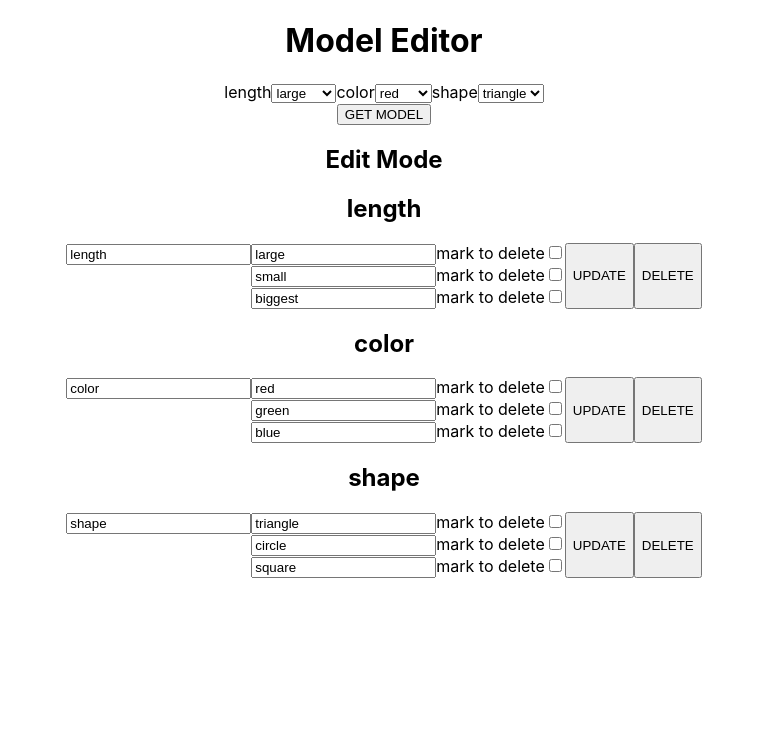
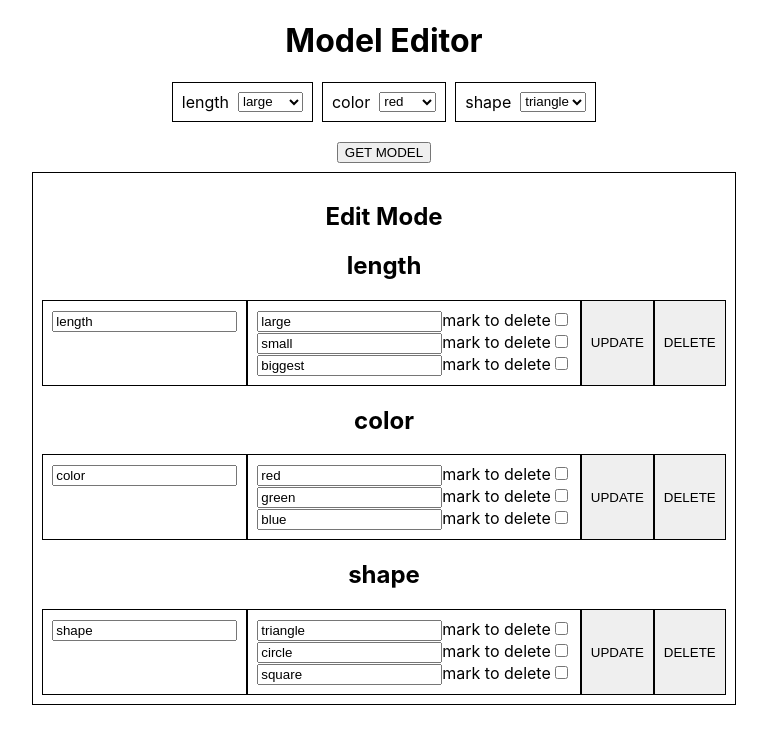
Before and after one commit to alyxmomsen/good-properties-editor, a React (Create React App) app: page / in a window 1280 px wide. Both pictures are taken after a click on the button "GET MODEL". Shown: the top 744 px of the page, without its empty margins (256-1023 px from the left). Built offline with nearby package versions, Linux system fonts and the light colour scheme.

Commit message:
prettier

```diff
--- a/src/App.tsx
+++ b/src/App.tsx
@@ -10,7 +10,7 @@ export interface Param {
 
   name: string;
 
-  type: 'string';
+  type: "string";
 }
 
 export interface ParamValue {
@@ -68,16 +68,19 @@ function EditModeParamView({
     { param: param, paramValues: [...model.paramValues] },
   );
 
-  const [paramValuesID, setParamValuesID_toDelete] = useState<number[]>([]);
+  const [paramValuesID_toDelete, setParamValuesID_toDelete] = useState<
+    number[]
+  >([]);
 
   // const paramValues: ParamValue[] = [];
 
-
-
   useEffect(() => {
-    dispatchLocalState({type:'update' , payload:{param , paramValues:model.paramValues}});
-    console.log('NESTED COMPONENT UPDATE' , Date.now());
-  } , [model ,param]);
+    dispatchLocalState({
+      type: "update",
+      payload: { param, paramValues: model.paramValues },
+    });
+    console.log("NESTED COMPONENT UPDATE", Date.now());
+  }, [model, param]);
 
   return (
     <div>
@@ -135,38 +138,40 @@ function EditModeParamView({
                   </label>
                   <input
                     onChange={(e) => {
-                      const isChecked = e.currentTarget.checked ;
+                      const isChecked = e.currentTarget.checked;
                       try {
-                        setParamValuesID_toDelete(current => {
-
+                        setParamValuesID_toDelete((current) => {
                           // console.log(isTrue);
 
-                          if(isChecked) {
-                            if(!current.includes(paramValue.id)) {
-                              return [...current , paramValue.id] ;
+                          if (isChecked) {
+                            if (!current.includes(paramValue.id)) {
+                              return [...current, paramValue.id];
+                            } else {
+                              return [...current];
                             }
-                            else {
-                              return [...current] ;
-                            }
-                          }
-                          else {
-                            if(current.includes(paramValue.id)) {
-                              return [...current.filter(elem => elem != paramValue.id )]
-                            }
-                            else {
-                              return [...current] ;
+                          } else {
+                            if (current.includes(paramValue.id)) {
+                              return [
+                                ...current.filter(
+                                  (elem) => elem != paramValue.id,
+                                ),
+                              ];
+                            } else {
+                              return [...current];
                             }
                           }
                         });
-                      }
-                      catch (err) {
+                      } catch (err) {
                         console.error(err);
                       }
-
-
                     }}
                     id={paramValue.id.toLocaleString()}
                     type="checkbox"
+                    checked={
+                      paramValuesID_toDelete.includes(paramValue.id)
+                        ? true
+                        : false
+                    } /// <--- WARNING
                   />
                 </div>
               ))
@@ -184,11 +189,20 @@ function EditModeParamView({
         </button>
         <button
           onClick={() => {
+            // setParamValuesID_toDelete([]);
+
             globalDispatch({
               type: "delete",
               payload: {
-                model:{paramValues:[...globalState.model.paramValues.filter(elem => !paramValuesID.includes(elem.id))]}
-                  /* localState.paramValues */ /* .filter(parVal => parVal) */,
+                // params:[] ,
+                model: {
+                  paramValues: [
+                    ...globalState.model.paramValues.filter(
+                      (elem) => !paramValuesID_toDelete.includes(elem.id),
+                    ),
+                  ],
+                },
+                /* localState.paramValues */ /* .filter(parVal => parVal) */
               },
             });
           }}
@@ -221,15 +235,15 @@ const ModelEditor: React.FC<{ params: Props }> = ({ params }) => {
   const [ifEditModeOn, setIfEditModeOn] = useState(false);
 
   useEffect(() => {
-    console.log('UPDATE') ;
+    console.log("UPDATE");
   });
 
   return (
     <div>
       <h1>Model Editor</h1>
-      <section>
+      <section className={styles.globalParamsWrapper}>
         {globalStucture.params.map((param) => (
-          <>
+          <div>
             <span>{param.name}</span>
             <select>
               {globalStucture.model.paramValues
@@ -242,7 +256,7 @@ const ModelEditor: React.FC<{ params: Props }> = ({ params }) => {
                   );
                 })}
             </select>
-          </>
+          </div>
         ))}
       </section>
       <button
@@ -252,7 +266,7 @@ const ModelEditor: React.FC<{ params: Props }> = ({ params }) => {
       >
         GET MODEL
       </button>
-      <aside>
+      <aside className={styles.editModePanalWrapper}>
         {ifEditModeOn && (
           <div>
             <h1>Edit Mode</h1>
--- a/src/style.module.css
+++ b/src/style.module.css
@@ -1,9 +1,33 @@
+.globalParamsWrapper {
+  display: flex;
+  gap: 9px;
+  justify-content: center;
+  margin: 0 0 19px 0;
+}
+
+.globalParamsWrapper > div {
+  padding: 9px;
+  display: flex;
+  gap: 9px;
+  border: 1px solid black;
+}
+
+.editModePanalWrapper {
+  margin: 9px auto;
+  border: 1px solid black;
+  padding: 9px;
+  width: max-content;
+}
+
 .sectionsWrapper {
   display: flex;
   justify-content: center;
 }
 
-.sectionParam {
+.sectionsWrapper > section,
+.sectionsWrapper > button {
+  padding: 9px;
+  border: 1px solid black;
 }
 
 .sectionParamValues {
```
Also changed, not shown: 1 other file (tests, documents, lock files or other folders).
